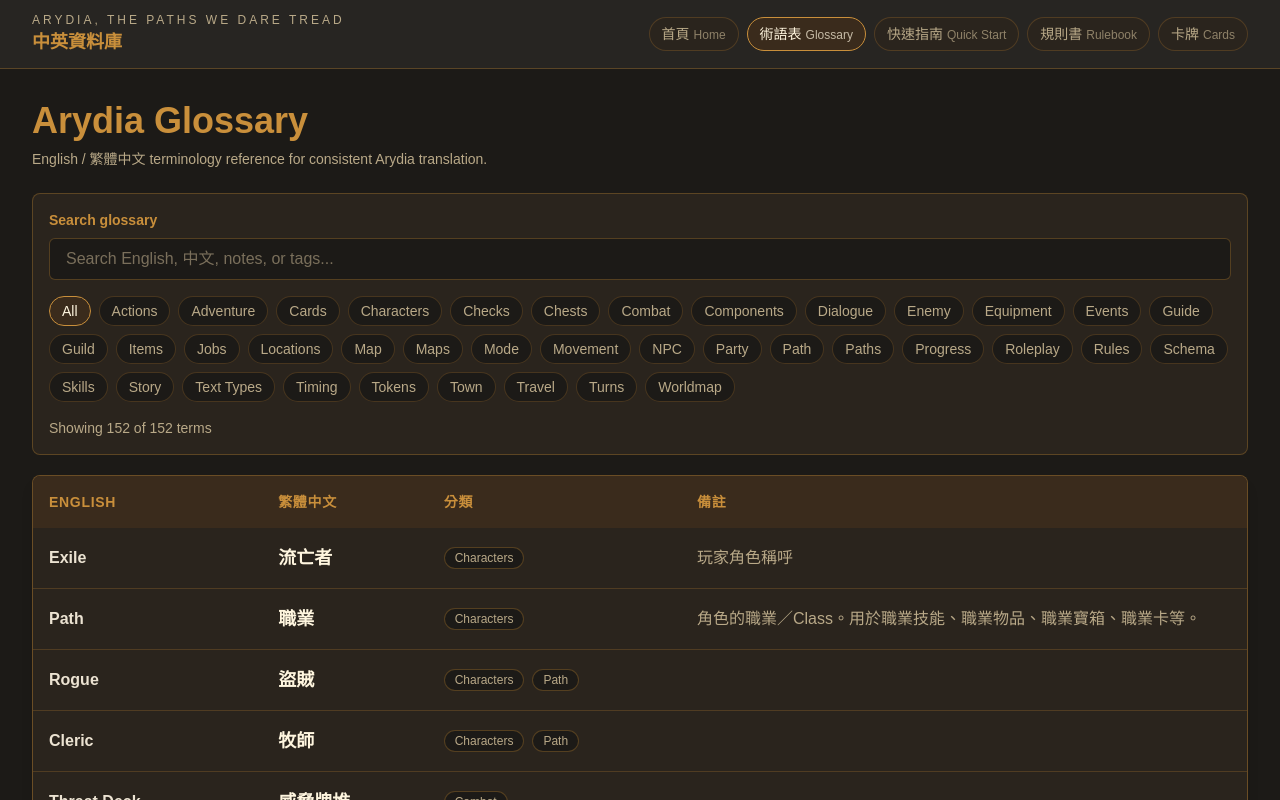
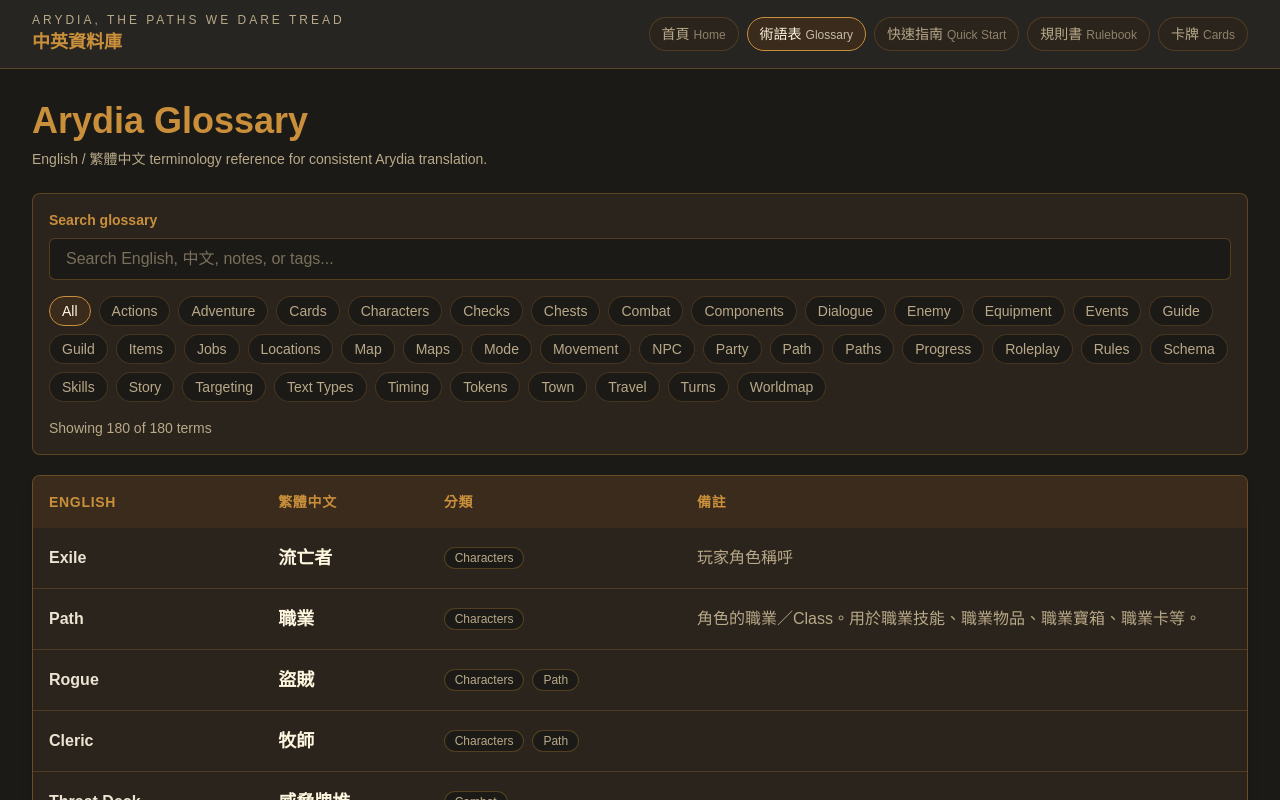
Before and after one commit to XeroxChan/arydia-translation-app, a Next.js app: page /glossary in a window 1280 px wide. Shown: the top 800 px of the page. Built offline with nearby package versions, Linux system fonts and the light colour scheme.

Commit message:
Add glossary terms

```diff
--- a/src/data/glossary.ts
+++ b/src/data/glossary.ts
@@ -1084,4 +1084,200 @@ export const glossaryData: GlossaryTerm[] = [
     description: "為完全空的藥水與背包物品加入標記的公會行動。",
     tags: ["Rules","Guild","Items"],
   },
+  {
+    id: "border",
+    en: "Border",
+    zh: "邊界",
+    description: "地圖方格四邊之一；不同邊界會影響移動、遠程、近戰和範圍能力。",
+    tags: ["Rules","Maps","Movement","Combat"],
+  },
+  {
+    id: "normal-border",
+    en: "Normal Border",
+    zh: "普通邊界",
+    description: "單白色虛線邊界；穿過需花費 1 點移動，不阻擋遠程、近戰或範圍。",
+    tags: ["Rules","Maps","Movement"],
+  },
+  {
+    id: "difficult-border",
+    en: "Difficult Border",
+    zh: "困難邊界",
+    description: "雙白色虛線邊界；穿過需花費 2 點移動，不阻擋遠程、近戰或範圍。",
+    tags: ["Rules","Maps","Movement"],
+  },
+  {
+    id: "obscure-border",
+    en: "Obscure Border",
+    zh: "朦朧邊界",
+    description: "黑色虛線邊界；穿過需花費 1 點移動，會阻擋遠程，但不阻擋近戰或範圍。",
+    tags: ["Rules","Maps","Movement","Combat"],
+  },
+  {
+    id: "impassable-border",
+    en: "Impassable Border",
+    zh: "不可通行邊界",
+    description: "白色實線邊界；不能穿過，會阻擋近戰，但不阻擋遠程或範圍。",
+    tags: ["Rules","Maps","Movement","Combat"],
+  },
+  {
+    id: "wall-border",
+    en: "Wall Border",
+    zh: "牆壁邊界",
+    description: "黑色實線或隱含牆壁邊界；不能穿過，並阻擋遠程、近戰和範圍。",
+    tags: ["Rules","Maps","Movement","Combat"],
+  },
+  {
+    id: "implied-wall",
+    en: "Implied Wall",
+    zh: "隱含牆壁",
+    description: "沒有明確邊界圖像、或未連接另一張地圖的地圖邊緣；使用牆壁邊界規則。",
+    tags: ["Rules","Maps","Movement"],
+  },
+  {
+    id: "implied-normal",
+    en: "Implied Normal",
+    zh: "隱含普通邊界",
+    description: "已連接另一張地圖的地圖邊緣；除非套用繼承邊界，否則使用普通邊界規則。",
+    tags: ["Rules","Maps","Movement"],
+  },
+  {
+    id: "inherited-border",
+    en: "Inherited Border",
+    zh: "繼承邊界",
+    description: "地圖疊放在另一張地圖上時，上方地圖邊緣會沿用下方地圖邊界的規則。",
+    tags: ["Rules","Maps","Movement"],
+  },
+  {
+    id: "range",
+    en: "Range",
+    zh: "射程",
+    description: "以正交方式計算兩個方格之間距離的數值；檢查射程時通常忽略除牆壁外的邊界。",
+    tags: ["Rules","Combat","Targeting"],
+  },
+  {
+    id: "minimum-range",
+    en: "Minimum Range",
+    zh: "最小射程",
+    description: "以類似 2–3 的格式表示能力的最小與最大射程；若未指定，最小射程為 0。",
+    tags: ["Rules","Combat","Targeting"],
+  },
+  {
+    id: "positional-grid",
+    en: "Positional Grid",
+    zh: "位置格",
+    description: "用來顯示能力有效目標方格的格子圖，可表達比單純射程更細緻的目標要求。",
+    tags: ["Rules","Combat","Targeting"],
+  },
+  {
+    id: "origin",
+    en: "Origin",
+    zh: "起點",
+    description: "能力判定位置或範圍時使用的起始方格，通常是使用該能力的生物所在方格。",
+    tags: ["Rules","Combat","Targeting"],
+  },
+  {
+    id: "target",
+    en: "Target",
+    zh: "目標",
+    description: "被能力指定或影響的生物或方格。",
+    tags: ["Rules","Combat","Targeting"],
+  },
+  {
+    id: "multi-target",
+    en: "Multi-Target",
+    zh: "多目標",
+    description: "會套用於所有有效目標的能力目標規則。",
+    tags: ["Rules","Combat","Targeting"],
+  },
+  {
+    id: "bracket",
+    en: "Bracket",
+    zh: "括號",
+    description: "位置格上的限制標記，可表示必須指定、只能指定其中一個，或不能有指定目標存在的方格。",
+    tags: ["Rules","Combat","Targeting"],
+  },
+  {
+    id: "ability",
+    en: "Ability",
+    zh: "能力",
+    description: "由行動、技能、物品、敵人攻擊或其他效果所給予的總括性能力。",
+    tags: ["Rules","Combat","Skills","Items"],
+  },
+  {
+    id: "ability-type",
+    en: "Ability Type",
+    zh: "能力類型",
+    description: "使用地圖的能力分類，例如移動、近戰、遠程和範圍能力。",
+    tags: ["Rules","Combat","Targeting"],
+  },
+  {
+    id: "movement-ability",
+    en: "Movement Ability",
+    zh: "移動能力",
+    description: "賦予生物移動力，讓它能在地圖上以正交方式移動的能力。",
+    tags: ["Rules","Combat","Movement"],
+  },
+  {
+    id: "movement-cost",
+    en: "Movement Cost",
+    zh: "移動花費",
+    description: "生物穿過邊界時需支付的移動力，取決於該邊界的類型。",
+    tags: ["Rules","Combat","Movement"],
+  },
+  {
+    id: "bonus-movement",
+    en: "Bonus Movement",
+    zh: "額外移動",
+    description: "以加號表示的額外移動力，只能在生物已經正在使用移動能力時套用。",
+    tags: ["Rules","Combat","Movement"],
+  },
+  {
+    id: "melee-ability",
+    en: "Melee Ability",
+    zh: "近戰能力",
+    description: "通常以附近生物或方格為目標的能力，需要到目標有清晰的效果線。",
+    tags: ["Rules","Combat","Targeting"],
+  },
+  {
+    id: "line-of-effect",
+    en: "Line of Effect",
+    zh: "效果線",
+    description: "從能力起點方格中心到目標方格中心的直線；近戰能力會被牆壁或不可通行邊界阻擋。",
+    tags: ["Rules","Combat","Targeting"],
+  },
+  {
+    id: "ranged-ability",
+    en: "Ranged Ability",
+    zh: "遠程能力",
+    description: "可以指定遠處生物或方格的能力，通常使用射程並需要清晰視線。",
+    tags: ["Rules","Combat","Targeting"],
+  },
+  {
+    id: "line-of-sight",
+    en: "Line of Sight",
+    zh: "視線",
+    description: "從能力起點方格中心到目標方格中心的直線；遠程能力會被牆壁或朦朧邊界阻擋。",
+    tags: ["Rules","Combat","Targeting"],
+  },
+  {
+    id: "clear-line-of-effect",
+    en: "Clear Line of Effect",
+    zh: "清晰效果線",
+    description: "從能力起點到目標之間沒有被牆壁或不可通行邊界阻擋的效果線。",
+    tags: ["Rules","Combat","Targeting"],
+  },
+  {
+    id: "clear-line-of-sight",
+    en: "Clear Line of Sight",
+    zh: "清晰視線",
+    description: "從能力起點到目標之間沒有被牆壁或朦朧邊界阻擋的視線。",
+    tags: ["Rules","Combat","Targeting"],
+  },
+  {
+    id: "you-can-see",
+    en: "A ____ you can see",
+    zh: "你看得見的____",
+    description: "指位於無限射程內且有清晰視線的目標，例如你看得見的方格或敵人。",
+    tags: ["Rules","Combat","Targeting"],
+  },
 ];
```
